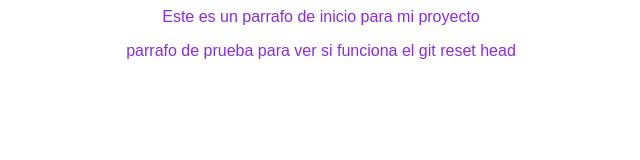
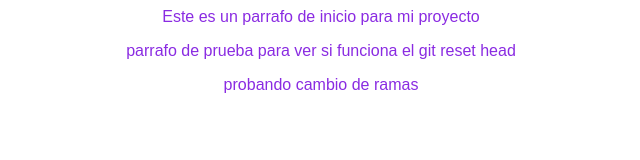
Before and after one commit to jesusvina13/blog-platzi, a plain HTML site: page index.html in a window 1280 px wide. Shown: the whole page, without its empty margins (319-959 px from the left). Drawn offline with Linux system fonts and the light colour scheme.

Commit message:
agegue una rama

```diff
--- a/index.html
+++ b/index.html
@@ -6,5 +6,6 @@
     <body>
         <p>Este es un parrafo de inicio para mi proyecto</p>
         <p>parrafo de prueba para ver si funciona el git reset head</p>
+        <p>probando cambio de ramas</p>
     </body>
 </html>
```
